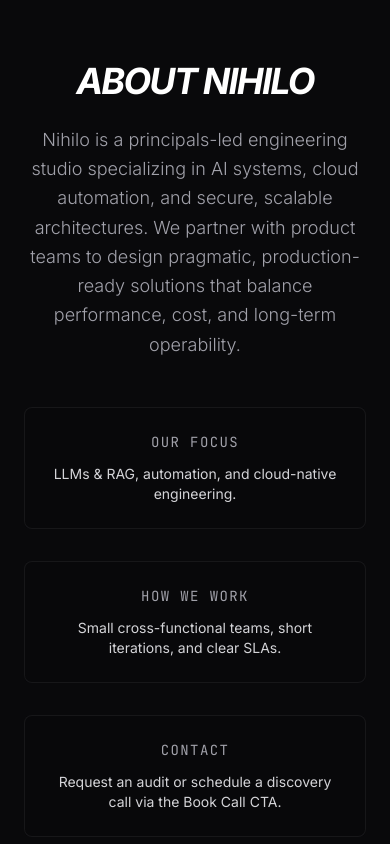
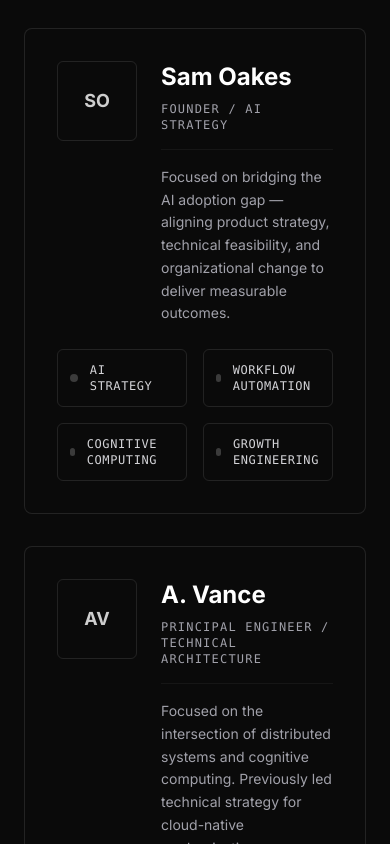
Before and after one commit to Nihilo-Solutions/nihilo, a React (Vite) app: page / in a window 390 px wide. Shown: the part 2400-3244 px from the top of the page. Built offline with nearby package versions, Linux system fonts and the light colour scheme.

Commit message:
feat(about): add two-profile About section with responsive layout

```diff
--- a/components/About.tsx
+++ b/components/About.tsx
@@ -1,34 +1,63 @@
 import React from 'react';
 
+const ProfileCard: React.FC<{
+  initials: string;
+  name: string;
+  title: string;
+  bio: string;
+  domains: string[];
+}> = ({ initials, name, title, bio, domains }) => {
+  return (
+    <div className="border border-white/10 p-8 rounded-lg bg-[#0a0a0a]">
+      <div className="flex items-start space-x-6">
+        <div className="w-20 h-20 flex items-center justify-center rounded-md border border-white/10 bg-transparent text-white/80 text-lg font-bold">
+          {initials}
+        </div>
+
+        <div className="flex-1">
+          <h3 className="text-2xl md:text-3xl font-bold text-white">{name}</h3>
+          <div className="text-xs font-mono uppercase tracking-widest text-zinc-400 mt-2">{title}</div>
+          <div className="border-t border-white/5 mt-4 pt-4">
+            <p className="text-zinc-400 text-sm leading-relaxed">{bio}</p>
+          </div>
+        </div>
+      </div>
+
+      <div className="grid grid-cols-2 gap-4 mt-6">
+        {domains.map((d) => (
+          <div key={d} className="border border-white/10 p-3 rounded-md flex items-center gap-3">
+            <span className="w-2 h-2 rounded-full bg-white/20" />
+            <span className="text-xs font-mono uppercase tracking-wider text-zinc-300">{d}</span>
+          </div>
+        ))}
+      </div>
+    </div>
+  );
+};
+
 const About: React.FC = () => {
+  const sam = {
+    initials: 'SO',
+    name: 'Sam Oakes',
+    title: 'Founder / AI Strategy',
+    bio: 'Focused on bridging the AI adoption gap — aligning product strategy, technical feasibility, and organizational change to deliver measurable outcomes.',
+    domains: ['AI Strategy', 'Workflow Automation', 'Cognitive Computing', 'Growth Engineering'],
+  };
+
+  const vance = {
+    initials: 'AV',
+    name: 'A. Vance',
+    title: 'Principal Engineer / Technical Architecture',
+    bio: 'Focused on the intersection of distributed systems and cognitive computing. Previously led technical strategy for cloud-native modernization across financial and logistics sectors.',
+    domains: ['LLM Operations', 'Azure Architecture', 'System Resiliency', 'RAG Design'],
+  };
+
   return (
-    <section id="about" className="py-32 bg-zinc-950 border-t border-zinc-900">
+    <section id="about" className="py-24 bg-[#0a0a0a]">
       <div className="max-w-screen-2xl mx-auto px-6 lg:px-12">
-        <div className="max-w-4xl mx-auto text-center">
-          <h2 className="text-4xl md:text-5xl font-bold text-white mb-6 tracking-tighter uppercase italic">About Nihilo</h2>
-          <p className="text-zinc-400 text-lg mb-8 font-light leading-relaxed">
-            Nihilo is a principals-led engineering studio specializing in AI systems,
-            cloud automation, and secure, scalable architectures. We partner with
-            product teams to design pragmatic, production-ready solutions that
-            balance performance, cost, and long-term operability.
-          </p>
-
-          <div className="grid grid-cols-1 md:grid-cols-3 gap-8 mt-12">
-            <div className="glass-panel p-6 rounded-lg">
-              <h3 className="text-sm mono uppercase tracking-widest text-zinc-400 mb-3">Our Focus</h3>
-              <p className="text-zinc-300 text-sm">LLMs & RAG, automation, and cloud-native engineering.</p>
-            </div>
-
-            <div className="glass-panel p-6 rounded-lg">
-              <h3 className="text-sm mono uppercase tracking-widest text-zinc-400 mb-3">How We Work</h3>
-              <p className="text-zinc-300 text-sm">Small cross-functional teams, short iterations, and clear SLAs.</p>
-            </div>
-
-            <div className="glass-panel p-6 rounded-lg">
-              <h3 className="text-sm mono uppercase tracking-widest text-zinc-400 mb-3">Contact</h3>
-              <p className="text-zinc-300 text-sm">Request an audit or schedule a discovery call via the Book Call CTA.</p>
-            </div>
-          </div>
+        <div className="grid grid-cols-1 md:grid-cols-2 gap-8">
+          <ProfileCard {...sam} />
+          <ProfileCard {...vance} />
         </div>
       </div>
     </section>
```
